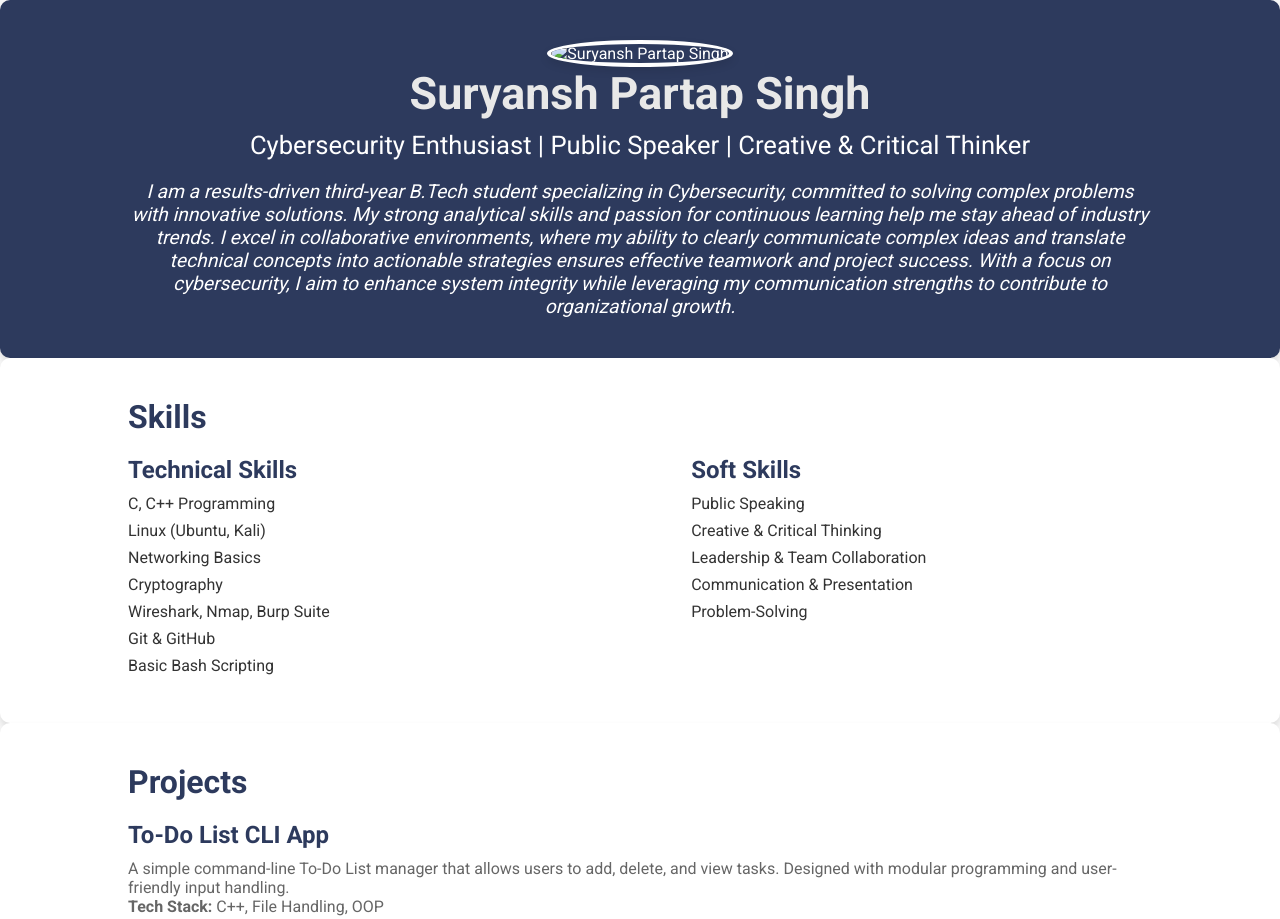
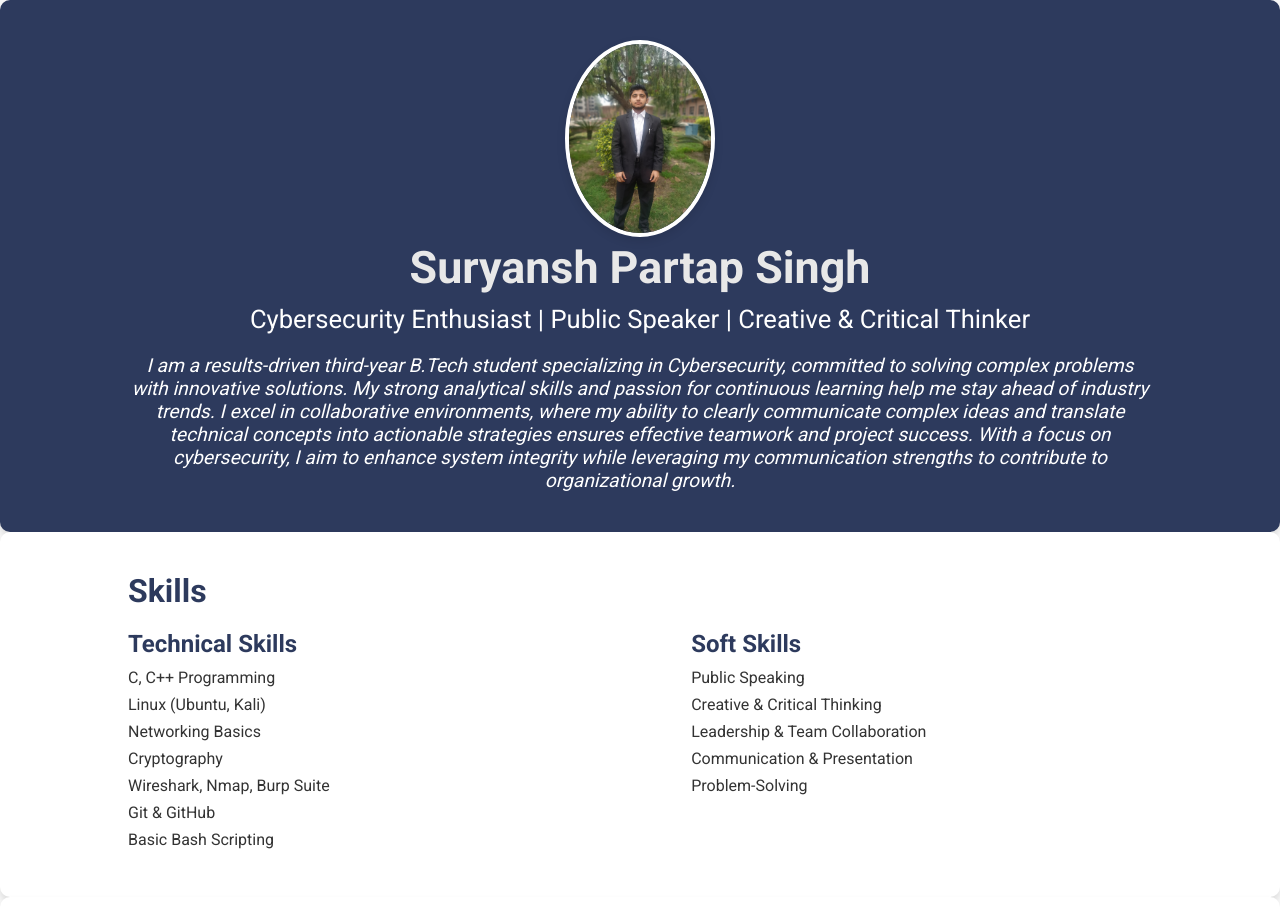
Before and after one commit to Anshbhau/portfolio, a plain HTML site: page index.html in a window 1280 px wide. Shown: the top 919 px of the page. Drawn offline with Linux system fonts and the light colour scheme; the site is published under a folder, as on GitHub Pages, so addresses that start at the root find nothing.

Commit message:
Update index.html

```diff
--- a/index.html
+++ b/index.html
@@ -17,7 +17,7 @@
     <header>
         <div class="container">
             <div class="profile-pic">
-                <img src="/Suryansh.jpeg" alt="Suryansh Partap Singh">
+                <img src="./Suryansh.jpeg" alt="Suryansh Partap Singh">
             </div>
             <div class="intro">
                 <h1>Suryansh Partap Singh</h1>
```
